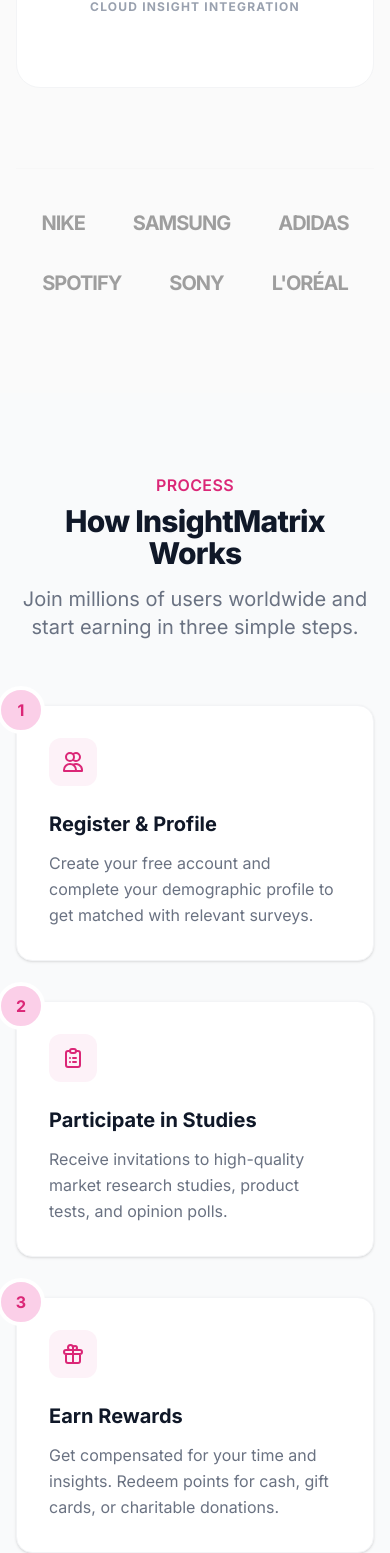
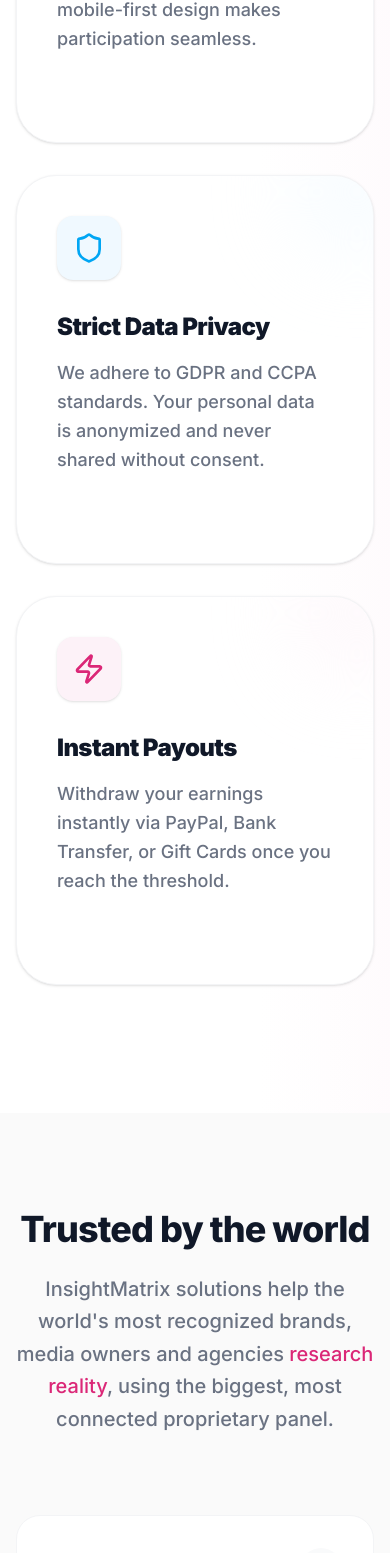
Before and after one commit to cyberlyadnan/insightmatrix-frontend, a Next.js app: page / in a window 390 px wide. Shown: the part 8839-10392 px from the top of the page. Built offline with nearby package versions, Linux system fonts and the light colour scheme.

Commit message:
feat: add Trusted By, Benefits, and How It Works sections to the home page.

```diff
--- a/src/app/page.tsx
+++ b/src/app/page.tsx
@@ -12,12 +12,12 @@ export default function Home() {
   return (
     <div className="flex flex-col min-h-screen">
       <Hero />
+      <PanelCommunity />
       <WhyInsightMatrix />
-      <PanelCommunity />
-      <TrustedBy />
       <HowItWorks />
       <Benefits />
-      <FeaturedSurveys />
+      {/* <FeaturedSurveys /> */}
+      <TrustedBy />
       <TrustStats />
       <CtaSection />
     </div>
--- a/src/components/home/Benefits.tsx
+++ b/src/components/home/Benefits.tsx
@@ -1,64 +1,118 @@
 import Link from "next/link";
-import { CheckCircle2, Award, Clock, Shield, Zap } from "lucide-react";
+import { CheckCircle2, Award, Clock, Shield, Zap, TrendingUp, Sparkles, Star } from "lucide-react";
 
 export default function Benefits() {
   const benefits = [
-    { title: "High-Paying Surveys", description: "Our platform partners with top global brands, ensuring competitive compensation for your valuable insights.", icon: <Award className="h-6 w-6 text-brand-primary" /> },
-    { title: "Flexible Participation", description: "Complete surveys on any device, anywhere, anytime. Our mobile-first design makes participation seamless.", icon: <Clock className="h-6 w-6 text-brand-primary" /> },
-    { title: "Strict Data Privacy", description: "We adhere to GDPR and CCPA standards. Your personal data is anonymized and never sold to third parties.", icon: <Shield className="h-6 w-6 text-brand-primary" /> },
-    { title: "Instant Payouts", description: "Withdraw your earnings instantly once you reach the minimum threshold via PayPal, Bank Transfer, or Crypto.", icon: <Zap className="h-6 w-6 text-brand-primary" /> },
+    {
+      title: "High-Paying Surveys",
+      description: "Our platform partners with top global brands, ensuring competitive compensation for your valuable insights.",
+      icon: Award,
+      accent: "text-rose-500",
+      bg: "bg-rose-50"
+    },
+    {
+      title: "Flexible Participation",
+      description: "Complete surveys on any device, anywhere, anytime. Our mobile-first design makes participation seamless.",
+      icon: Clock,
+      accent: "text-violet-500",
+      bg: "bg-violet-50"
+    },
+    {
+      title: "Strict Data Privacy",
+      description: "We adhere to GDPR and CCPA standards. Your personal data is anonymized and never shared without consent.",
+      icon: Shield,
+      accent: "text-sky-500",
+      bg: "bg-sky-50"
+    },
+    {
+      title: "Instant Payouts",
+      description: "Withdraw your earnings instantly via PayPal, Bank Transfer, or Gift Cards once you reach the threshold.",
+      icon: Zap,
+      accent: "text-brand-primary",
+      bg: "bg-brand-subtle"
+    },
   ];
 
   return (
-    <section className="py-20 bg-white">
-      <div className="max-w-7xl mx-auto px-4 sm:px-6 lg:px-8">
-        <div className="lg:grid lg:grid-cols-2 lg:gap-16 items-center">
-          <div>
-            <h2 className="text-3xl font-extrabold text-gray-900 tracking-tight sm:text-4xl">
-              Why Choose InsightMatrix?
+    <section className="py-32 bg-white relative overflow-hidden">
+      {/* Decorative Gradient Background */}
+      <div className="absolute top-0 right-0 w-1/3 h-full bg-gradient-to-l from-brand-subtle/30 to-transparent pointer-events-none" />
+
+      <div className="max-w-7xl mx-auto px-4 sm:px-6 lg:px-8 relative z-10">
+        <div className="lg:grid lg:grid-cols-2 lg:gap-24 items-start">
+
+          {/* Left Side: Content */}
+          <div className="sticky top-32">
+            <span className="inline-block mb-4 px-4 py-1.5 rounded-full bg-brand-subtle border border-brand-light text-brand-primary text-xs font-black tracking-widest uppercase">
+              The InsightMatrix Advantage
+            </span>
+            <h2 className="text-4xl sm:text-6xl font-black text-gray-900 tracking-tight leading-[1.1] mb-8">
+              Why <span className="text-brand-primary">Choose</span> InsightMatrix?
             </h2>
-            <p className="mt-4 text-lg text-gray-500">
+            <p className="text-xl text-gray-500 leading-relaxed font-medium mb-12 max-w-xl">
               We bridge the gap between visionary brands and insightful consumers. Our platform offers a premium experience for both participants and researchers.
             </p>
-            <div className="mt-10 space-y-8">
-              {benefits.map((benefit, index) => (
-                <div key={index} className="flex">
-                  <div className="flex-shrink-0">
-                    <div className="flex items-center justify-center h-12 w-12 rounded-md bg-brand-subtle text-brand-primary">
-                      {benefit.icon}
-                    </div>
+
+            <div className="relative group">
+               <div className="absolute -inset-1 bg-gradient-to-r from-brand-primary to-brand-accent1 rounded-[2rem] blur opacity-20 group-hover:opacity-40 transition duration-1000"></div>
+               <div className="relative bg-gray-900 rounded-[2rem] p-10 text-white overflow-hidden">
+                  <Sparkles className="absolute -top-10 -right-10 w-40 h-40 opacity-10 text-white" />
+                  <h3 className="text-2xl font-black mb-4 flex items-center gap-3">
+                    <TrendingUp className="text-brand-primary" />
+                    Maximize your earnings
+                  </h3>
+                  <p className="text-gray-400 text-lg mb-8 leading-relaxed">Join our specialized expert panels to receive high-relevance surveys matched to your professional background.</p>
+
+                  <div className="grid grid-cols-2 gap-4 mb-10">
+                    {[
+                      "IT & Tech", "Healthcare", "Finance", "Education"
+                    ].map((item, i) => (
+                      <div key={i} className="flex items-center gap-2 text-sm font-bold text-gray-300">
+                         <Star className="w-4 h-4 text-brand-primary fill-current" />
+                         {item}
+                      </div>
+                    ))}
                   </div>
-                  <div className="ml-4">
-                    <h3 className="text-lg leading-6 font-medium text-gray-900">{benefit.title}</h3>
-                    <p className="mt-2 text-base text-gray-500">{benefit.description}</p>
+
+                  <Link href="/register" className="inline-flex h-14 items-center justify-center rounded-full bg-white px-10 text-lg font-black text-gray-900 hover:bg-gray-100 transition-all hover:scale-105 shadow-xl shadow-black/20">
+                    Join Expert Panel
+                  </Link>
+               </div>
+            </div>
+          </div>
+
+          {/* Right Side: Benefits Grid */}
+          <div className="mt-20 lg:mt-0 grid grid-cols-1 sm:grid-cols-2 gap-8">
+            {benefits.map((benefit, index) => {
+              const Icon = benefit.icon;
+              return (
+                <div
+                  key={index}
+                  className={`group p-10 rounded-[2.5rem] bg-white border border-gray-100 shadow-sm hover:shadow-2xl hover:-translate-y-2 transition-all duration-300 relative overflow-hidden ${index % 2 === 1 ? 'lg:translate-y-12' : ''}`}
+                >
+                  {/* Hover Accent Blob */}
+                  <div className={`absolute -top-12 -right-12 w-32 h-32 rounded-full ${benefit.bg} opacity-50 blur-2xl group-hover:scale-150 transition-transform duration-700`} />
+
+                  <div className={`w-16 h-16 rounded-2xl ${benefit.bg} ${benefit.accent} flex items-center justify-center mb-8 shadow-sm transition-transform duration-500 group-hover:rotate-12`}>
+                    <Icon className="w-8 h-8" />
+                  </div>
+
+                  <h3 className="text-2xl font-black text-gray-900 mb-4 tracking-tight leading-tight">
+                    {benefit.title}
+                  </h3>
+
+                  <p className="text-gray-500 text-lg leading-relaxed font-medium">
+                    {benefit.description}
+                  </p>
+
+                  <div className="mt-8 flex items-center gap-2 text-xs font-black text-brand-primary uppercase tracking-widest opacity-0 group-hover:opacity-100 transition-opacity">
+                    Reliable <CheckCircle2 className="w-4 h-4" />
                   </div>
                 </div>
-              ))}
-            </div>
+              );
+            })}
           </div>
-          <div className="mt-10 lg:mt-0 lg:pl-10">
-            <div className="bg-brand-subtle border border-brand-light rounded-2xl p-8 lg:p-12 relative overflow-hidden">
-              <div className="absolute top-0 right-0 -mt-16 -mr-16 w-64 h-64 rounded-full bg-brand-light opacity-50"></div>
-              <h3 className="text-2xl font-bold text-gray-900 mb-6 relative z-10">Earn more for your expertise</h3>
-              <p className="text-gray-600 mb-8 relative z-10">Sign up specifically for industry panels to receive highly relevant, premium compensation surveys matched precisely to your professional background.</p>
-              <ul className="space-y-4 relative z-10">
-                <li className="flex items-center text-gray-700">
-                  <CheckCircle2 className="text-brand-primary mr-3 h-5 w-5" /> IT & Engineering
-                </li>
-                <li className="flex items-center text-gray-700">
-                  <CheckCircle2 className="text-brand-primary mr-3 h-5 w-5" /> Healthcare Professionals
-                </li>
-                <li className="flex items-center text-gray-700">
-                  <CheckCircle2 className="text-brand-primary mr-3 h-5 w-5" /> B2B Decision Makers
-                </li>
-              </ul>
-              <div className="mt-8 relative z-10">
-                <Link href="/register" className="inline-flex h-11 items-center justify-center rounded-md bg-brand-primary px-8 text-sm font-medium text-white hover:bg-brand-hover w-full sm:w-auto transition-colors">
-                  Join Expert Panel
-                </Link>
-              </div>
-            </div>
-          </div>
+
         </div>
       </div>
     </section>
--- a/src/components/home/HowItWorks.tsx
+++ b/src/components/home/HowItWorks.tsx
@@ -1,75 +1,103 @@
+import { UserPlus, ClipboardCheck, Gift, ArrowRight } from "lucide-react";
+
 export default function HowItWorks() {
   const steps = [
     {
       title: "Register & Profile",
-      description: "Create your free account and complete your demographic profile to get matched with relevant surveys.",
-      icon: <UsersIcon />,
+      description: "Create your free account and complete your demographic profile to get matched with the most relevant studies.",
+      icon: UserPlus,
+      color: "bg-pink-100 text-pink-600",
+      border: "border-pink-200",
+      accent: "from-pink-500/20 to-rose-500/20",
     },
     {
       title: "Participate in Studies",
-      description: "Receive invitations to high-quality market research studies, product tests, and opinion polls.",
-      icon: <ClipboardIcon />,
+      description: "Receive invitations to high-quality market research studies, exclusive product tests, and insightful opinion polls.",
+      icon: ClipboardCheck,
+      color: "bg-violet-100 text-violet-600",
+      border: "border-violet-200",
+      accent: "from-violet-500/20 to-purple-500/20",
     },
     {
       title: "Earn Rewards",
-      description: "Get compensated for your time and insights. Redeem points for cash, gift cards, or charitable donations.",
-      icon: <GiftIcon />,
+      description: "Get compensated for your time and insights. Redeem points for cash, premium gift cards, or local charitable donations.",
+      icon: Gift,
+      color: "bg-sky-100 text-sky-600",
+      border: "border-sky-200",
+      accent: "from-sky-500/20 to-cyan-500/20",
     },
   ];
 
   return (
-    <section className="py-20 bg-gray-50">
-      <div className="max-w-7xl mx-auto px-4 sm:px-6 lg:px-8">
-        <div className="text-center max-w-3xl mx-auto mb-16">
-          <h2 className="text-base text-brand-primary font-semibold tracking-wide uppercase">Process</h2>
-          <p className="mt-2 text-3xl leading-8 font-extrabold tracking-tight text-gray-900 sm:text-4xl">
-            How InsightMatrix Works
-          </p>
-          <p className="mt-4 max-w-2xl text-xl text-gray-500 mx-auto">
-            Join millions of users worldwide and start earning in three simple steps.
+    <section className="py-32 bg-[#fafafa] relative overflow-hidden">
+      {/* Background Decorative Elements */}
+      <div className="absolute top-0 left-1/4 w-96 h-96 bg-brand-subtle rounded-full blur-[120px] opacity-60 pointer-events-none" />
+      <div className="absolute bottom-0 right-1/4 w-96 h-96 bg-pink-50 rounded-full blur-[120px] opacity-60 pointer-events-none" />
+
+      <div className="max-w-7xl mx-auto px-4 sm:px-6 lg:px-8 relative z-10">
+        <div className="text-center max-w-3xl mx-auto mb-20">
+          <span className="inline-block mb-4 px-4 py-1.5 rounded-full bg-brand-subtle border border-brand-light text-brand-primary text-sm font-bold tracking-widest uppercase">
+            Simple Process
+          </span>
+          <h2 className="text-4xl sm:text-6xl font-black tracking-tight mb-6 leading-tight text-gray-900">
+            How <span className="text-transparent bg-clip-text bg-gradient-to-r from-brand-primary to-brand-accent1">InsightMatrix</span> Works
+          </h2>
+          <p className="text-gray-500 text-xl leading-relaxed font-medium">
+            Join millions of users worldwide and start earning in three simple, transparent steps.
           </p>
         </div>
 
-        <div className="grid grid-cols-1 md:grid-cols-3 gap-10">
-          {steps.map((step, index) => (
-            <div key={index} className="relative group p-8 bg-white rounded-2xl shadow-sm border border-gray-100 hover:shadow-md transition-shadow">
-              <div className="absolute -top-5 -left-5 w-12 h-12 rounded-full bg-brand-light flex items-center justify-center text-brand-primary font-bold border-4 border-white">
-                {index + 1}
-              </div>
-              <div className="h-12 w-12 rounded-xl bg-brand-subtle text-brand-primary flex items-center justify-center mb-6">
-                {step.icon}
-              </div>
-              <h3 className="text-xl font-bold text-gray-900 mb-3">{step.title}</h3>
-              <p className="text-gray-500 leading-relaxed">{step.description}</p>
-            </div>
-          ))}
+        <div className="relative">
+          {/* Connector Line (Desktop) */}
+          <div className="hidden lg:block absolute top-[40%] left-0 w-full h-px bg-gradient-to-r from-transparent via-gray-200 to-transparent z-0" />
+
+          <div className="grid grid-cols-1 md:grid-cols-3 gap-12 relative z-10">
+            {steps.map((step, index) => {
+              const Icon = step.icon;
+              return (
+                <div key={index} className="group flex flex-col items-center text-center">
+                  {/* Step Icon Container */}
+                  <div className="relative mb-8">
+                    {/* Number Badge */}
+                    <div className="absolute -top-3 -right-3 w-10 h-10 rounded-full bg-white shadow-xl flex items-center justify-center text-gray-900 font-black text-sm z-20 border border-gray-100">
+                      0{index + 1}
+                    </div>
+
+                    {/* Icon Circle */}
+                    <div className={`relative w-24 h-24 rounded-[2rem] ${step.color} flex items-center justify-center shadow-lg transition-transform duration-500 group-hover:rotate-[10deg] group-hover:scale-110`}>
+                      <Icon className="w-10 h-10" />
+
+                      {/* Animated Glow */}
+                      <div className={`absolute inset-0 rounded-[2rem] bg-gradient-to-br ${step.accent} blur-xl opacity-0 group-hover:opacity-100 transition-opacity duration-500 -z-10`} />
+                    </div>
+                  </div>
+
+                  {/* Text Content */}
+                  <h3 className="text-2xl font-black text-gray-900 mb-4 tracking-tight group-hover:text-brand-primary transition-colors">
+                    {step.title}
+                  </h3>
+                  <p className="text-gray-500 text-lg leading-relaxed font-medium mb-6">
+                    {step.description}
+                  </p>
+
+                  <div className="mt-auto">
+                    <div className="inline-flex items-center gap-2 text-sm font-bold text-brand-primary opacity-0 group-hover:opacity-100 transition-all transform translate-y-2 group-hover:translate-y-0">
+                      Learn more <ArrowRight className="w-4 h-4" />
+                    </div>
+                  </div>
+                </div>
+              );
+            })}
+          </div>
+        </div>
+
+        {/* Bottom CTA bar */}
+        <div className="mt-20 flex justify-center">
+            <button className="bg-gray-900 text-white px-10 py-4 rounded-full font-black text-lg hover:bg-gray-800 shadow-2xl transition-all hover:scale-105 flex items-center gap-3">
+                Register for Free <ArrowRight className="w-6 h-6" />
+            </button>
         </div>
       </div>
     </section>
   );
 }
-
-// Inline Icons for standard usage
-function UsersIcon() {
-  return (
-    <svg xmlns="http://www.w3.org/2000/svg" className="h-6 w-6" fill="none" viewBox="0 0 24 24" stroke="currentColor">
-      <path strokeLinecap="round" strokeLinejoin="round" strokeWidth={2} d="M12 4.354a4 4 0 110 5.292M15 21H3v-1a6 6 0 0112 0v1zm0 0h6v-1a6 6 0 00-9-5.197M13 7a4 4 0 11-8 0 4 4 0 018 0z" />
-    </svg>
-  );
-}
-
-function ClipboardIcon() {
-  return (
-    <svg xmlns="http://www.w3.org/2000/svg" className="h-6 w-6" fill="none" viewBox="0 0 24 24" stroke="currentColor">
-      <path strokeLinecap="round" strokeLinejoin="round" strokeWidth={2} d="M9 5H7a2 2 0 00-2 2v12a2 2 0 002 2h10a2 2 0 002-2V7a2 2 0 00-2-2h-2M9 5a2 2 0 002 2h2a2 2 0 002-2M9 5a2 2 0 012-2h2a2 2 0 012 2m-3 7h3m-3 4h3m-6-4h.01M9 16h.01" />
-    </svg>
-  );
-}
-
-function GiftIcon() {
-  return (
-    <svg xmlns="http://www.w3.org/2000/svg" className="h-6 w-6" fill="none" viewBox="0 0 24 24" stroke="currentColor">
-      <path strokeLinecap="round" strokeLinejoin="round" strokeWidth={2} d="M12 8v13m0-13V6a2 2 0 112 2h-2zm0 0V5.5A2.5 2.5 0 109.5 8H12zm-7 4h14M5 12a2 2 0 110-4h14a2 2 0 110 4M5 12v7a2 2 0 002 2h10a2 2 0 002-2v-7" />
-    </svg>
-  );
-}
--- a/src/components/home/TrustedBy.tsx
+++ b/src/components/home/TrustedBy.tsx
@@ -206,16 +206,6 @@ export default function TrustedBy() {
           />
 
         </div>
-
-        {/* Bottom Logo Cloud (Simplified) */}
-        <div className="mt-20 pt-10 border-t border-gray-100 flex flex-wrap justify-center items-center gap-x-12 gap-y-8 opacity-40 grayscale hover:grayscale-0 transition-all">
-          <span className="text-xl font-bold tracking-tighter">NIKE</span>
-          <span className="text-xl font-bold tracking-tighter">SAMSUNG</span>
-          <span className="text-xl font-bold tracking-tighter">ADIDAS</span>
-          <span className="text-xl font-bold tracking-tighter">SPOTIFY</span>
-          <span className="text-xl font-bold tracking-tighter">SONY</span>
-          <span className="text-xl font-bold tracking-tighter">L'ORÉAL</span>
-        </div>
       </div>
     </section>
   );
```
